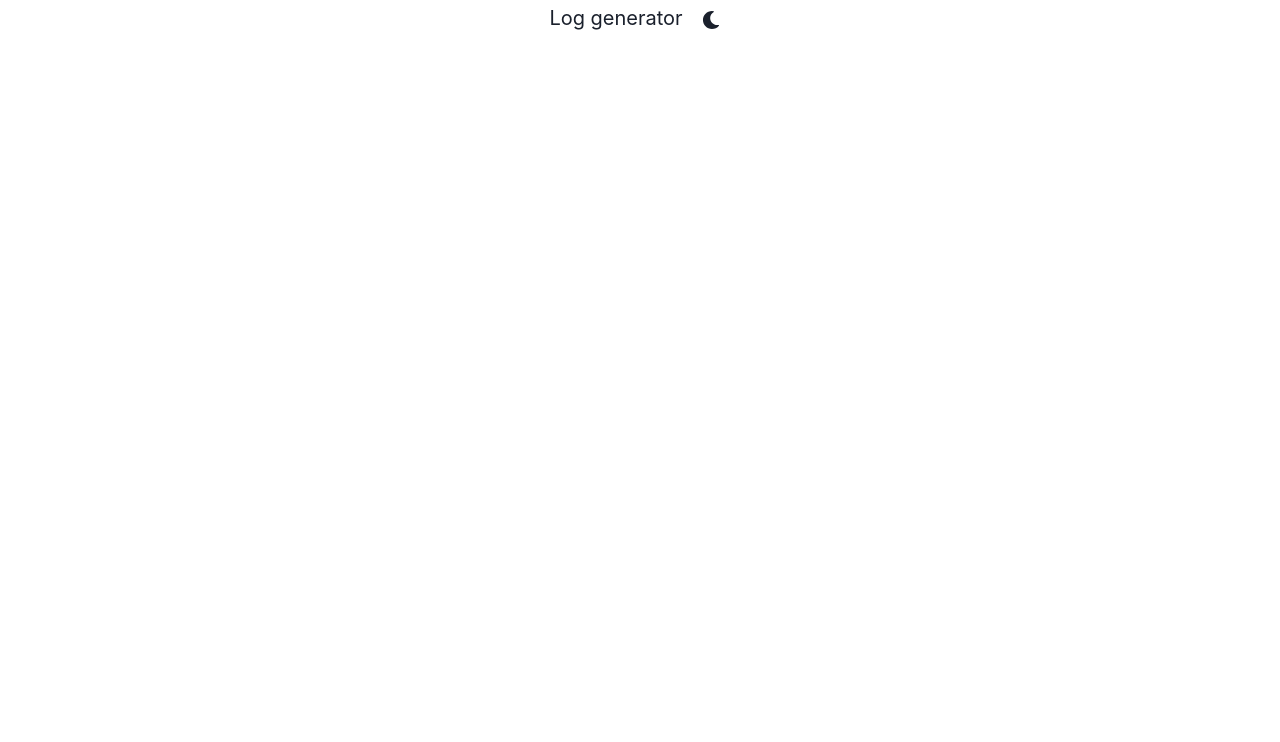
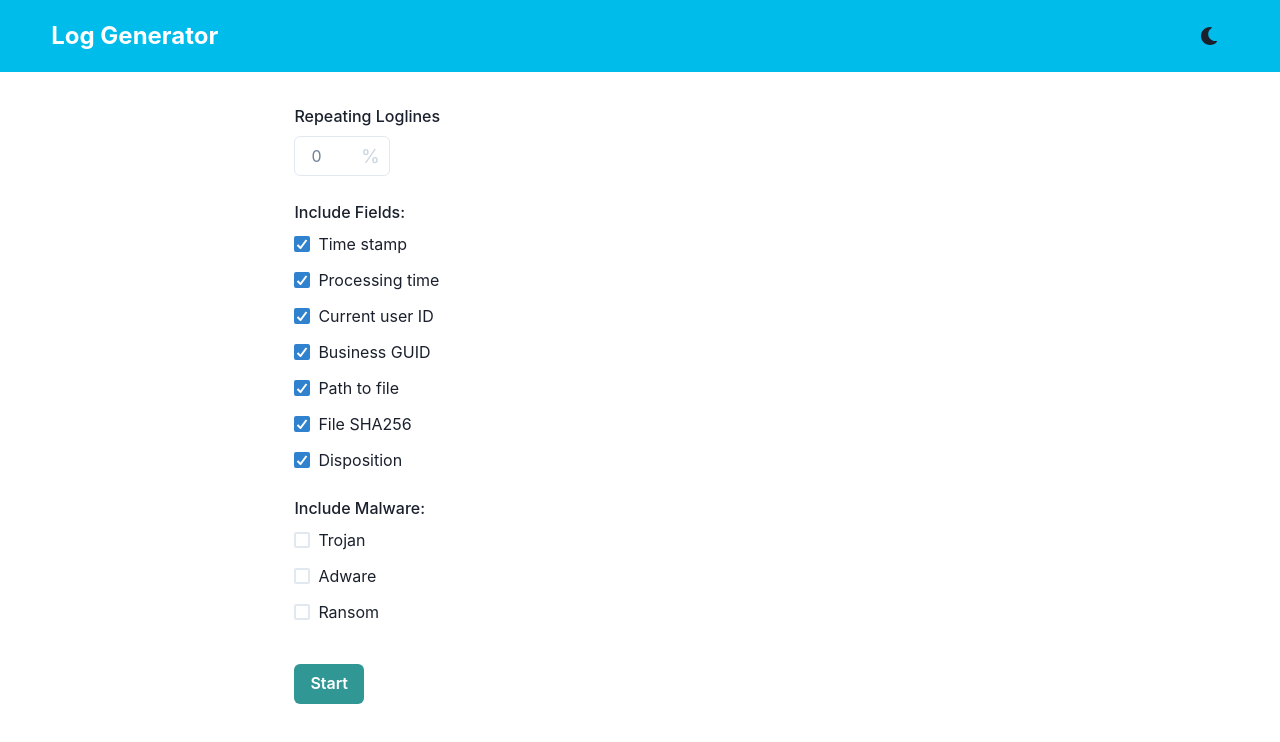
Before and after one commit to bacheflorian/log-generator, a React (Create React App) app in the folder client/: page / in a window 1280 px wide. Shown: the top 742 px of the page. Built offline with nearby package versions, Linux system fonts and the light colour scheme.

Commit message:
Added homepage, navbar, and initial settings implementation

```diff
--- a/client/src/App.js
+++ b/client/src/App.js
@@ -1,14 +1,11 @@
-import { Box, ChakraProvider, theme } from '@chakra-ui/react';
+import { ChakraProvider, theme } from '@chakra-ui/react';
 import React from 'react';
-import { ColorModeSwitcher } from './ColorModeSwitcher';
+import Home from './pages/Home';
 
 function App() {
   return (
     <ChakraProvider theme={theme}>
-      <Box textAlign="center" fontSize="xl">
-        Log generator
-        <ColorModeSwitcher />
-      </Box>
+      <Home />
     </ChakraProvider>
   );
 }
--- /dev/null
+++ b/client/src/components/Navbar.js
@@ -0,0 +1,25 @@
+import { Flex, Text } from '@chakra-ui/react';
+import React from 'react';
+import { ColorModeSwitcher } from './ColorModeSwitcher';
+
+function Navbar() {
+  return (
+    <Flex align="center" justify="space-between" p="1em 4%" bg="#00BCEB">
+      <Text
+        fontSize="1.5em"
+        fontWeight="bold"
+        color="#fff"
+        sx={{
+          '&:hover': {
+            cursor: 'pointer',
+          },
+        }}
+      >
+        Log Generator
+      </Text>
+      <ColorModeSwitcher />
+    </Flex>
+  );
+}
+
+export default Navbar;
--- /dev/null
+++ b/client/src/components/Settings.js
@@ -0,0 +1,169 @@
+import {
+  Button,
+  Checkbox,
+  FormControl,
+  FormErrorMessage,
+  FormLabel,
+  InputGroup,
+  InputRightElement,
+  NumberInput,
+  NumberInputField,
+  VStack,
+} from '@chakra-ui/react';
+import { Field, Form, Formik } from 'formik';
+import React from 'react';
+
+function Settings() {
+  const validate = values => {
+    const errors = {};
+
+    if (
+      isNaN(values.repeatingLoglines) ||
+      Number(values.repeatingLoglines) < 0 ||
+      Number(values.repeatingLoglines) > 100
+    ) {
+      errors.repeatingLoglines = 'Must be between 0% and 100%';
+    }
+
+    return errors;
+  };
+
+  return (
+    <Formik
+      initialValues={{
+        repeatingLoglines: '0',
+        fields: {
+          includeTimeStamp: true,
+          includeProcessingTime: true,
+          includeCurrentUserID: true,
+          includeBusinessGUID: true,
+          includePathToFile: true,
+          includeFileSHA256: true,
+          includeDisposition: true,
+        },
+        malware: {
+          includeTrojan: false,
+          includeAdware: false,
+          includeRansom: false,
+        },
+      }}
+      validate={validate}
+      onSubmit={(values, actions) => {
+        setTimeout(() => {
+          alert(JSON.stringify(values, null, 2));
+          actions.setSubmitting(false);
+        }, 1000);
+      }}
+    >
+      {props => (
+        <Form>
+          <VStack spacing="1.5em" align="flex-start">
+            <Field name="repeatingLoglines">
+              {({ field, form }) => (
+                <FormControl isInvalid={form.errors.repeatingLoglines}>
+                  <FormLabel>Repeating Loglines</FormLabel>
+                  <InputGroup maxW="6em">
+                    <NumberInput
+                      min={0}
+                      max={100}
+                      onChange={val => form.setFieldValue(field.name, val)}
+                    >
+                      <NumberInputField placeholder="0" />
+                      <InputRightElement
+                        pointerEvents="none"
+                        color="gray.300"
+                        fontSize="1.2em"
+                        children="%"
+                      />
+                    </NumberInput>
+                  </InputGroup>
+                  <FormErrorMessage>
+                    {form.errors.repeatingLoglines}
+                  </FormErrorMessage>
+                </FormControl>
+              )}
+            </Field>
+            <FormControl>
+              <FormLabel>Include Fields:</FormLabel>
+              <VStack spacing="0.75em" align="flex-start">
+                <Field
+                  as={Checkbox}
+                  name="fields.includeTimeStamp"
+                  defaultChecked
+                >
+                  Time stamp
+                </Field>
+                <Field
+                  as={Checkbox}
+                  name="fields.includeProcessingTime"
+                  defaultChecked
+                >
+                  Processing time
+                </Field>
+                <Field
+                  as={Checkbox}
+                  name="fields.includeCurrentUserID"
+                  defaultChecked
+                >
+                  Current user ID
+                </Field>
+                <Field
+                  as={Checkbox}
+                  name="fields.includeBusinessGUID"
+                  defaultChecked
+                >
+                  Business GUID
+                </Field>
+                <Field
+                  as={Checkbox}
+                  name="fields.includePathToFile"
+                  defaultChecked
+                >
+                  Path to file
+                </Field>
+                <Field
+                  as={Checkbox}
+                  name="fields.includeFileSHA256"
+                  defaultChecked
+                >
+                  File SHA256
+                </Field>
+                <Field
+                  as={Checkbox}
+                  name="fields.includeDisposition"
+                  defaultChecked
+                >
+                  Disposition
+                </Field>
+              </VStack>
+            </FormControl>
+            <FormControl>
+              <FormLabel>Include Malware:</FormLabel>
+              <VStack spacing="0.75em" align="flex-start">
+                <Field as={Checkbox} name="malware.includeTrojan">
+                  Trojan
+                </Field>
+                <Field as={Checkbox} name="malware.includeAdware">
+                  Adware
+                </Field>
+                <Field as={Checkbox} name="malware.includeRansom">
+                  Ransom
+                </Field>
+              </VStack>
+            </FormControl>
+            <Button
+              mt={4}
+              colorScheme="teal"
+              isLoading={props.isSubmitting}
+              type="submit"
+            >
+              Start
+            </Button>
+          </VStack>
+        </Form>
+      )}
+    </Formik>
+  );
+}
+
+export default Settings;
--- /dev/null
+++ b/client/src/pages/Home.js
@@ -0,0 +1,25 @@
+import { Box, Flex } from '@chakra-ui/react';
+import React from 'react';
+import Navbar from '../components/Navbar';
+import Settings from '../components/Settings';
+
+function Home() {
+  return (
+    <div>
+      <Navbar />
+      <Flex
+        align="center"
+        justify="space-between"
+        p="2em 5%"
+        wrap="wrap"
+        rowGap="3em"
+      >
+        <Box maxW="40em" minW="20em" pl="20%">
+          <Settings />
+        </Box>
+      </Flex>
+    </div>
+  );
+}
+
+export default Home;
```
Also changed, not shown: client/src/components/ColorModeSwitcher.js (renamed from client/src/ColorModeSwitcher.js).
